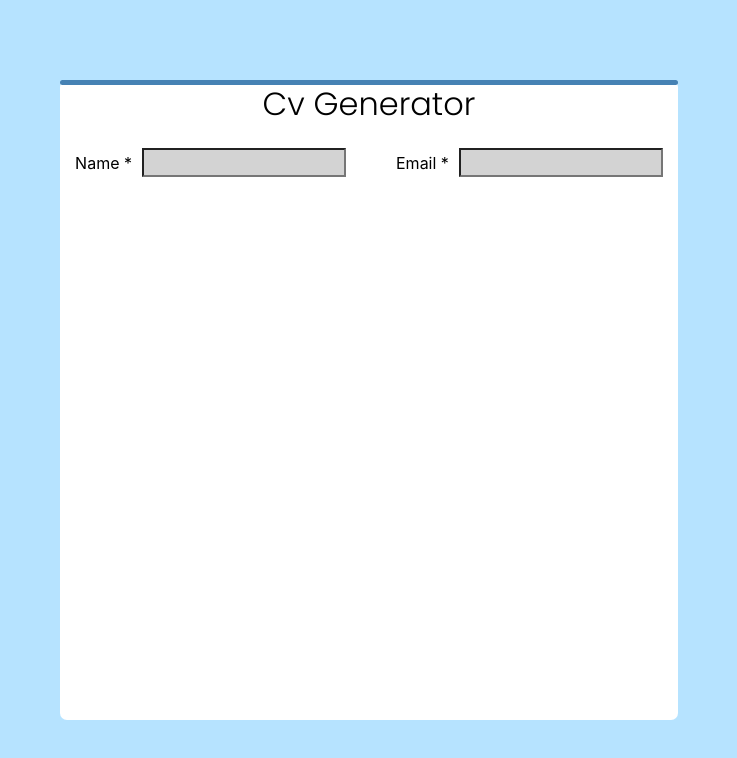
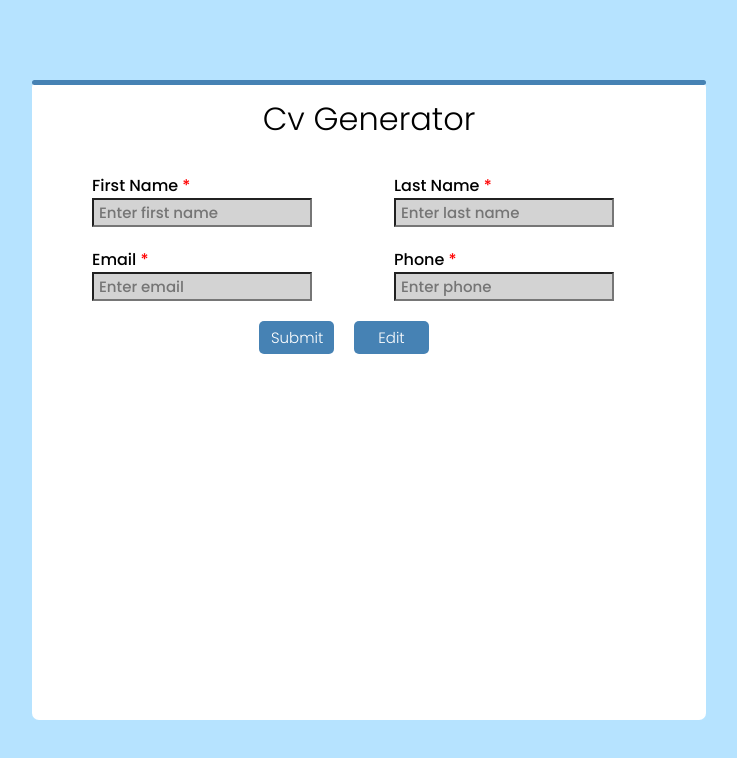
Before and after one commit to MubashirWaheed/CV-Appliaction, a React (Create React App) app: page / in a window 1280 px wide. Shown: the top 758 px of the page, without its empty margins (271-1008 px from the left). Built offline with nearby package versions, Linux system fonts and the light colour scheme.

Commit message:
form styling

```diff
--- a/src/App.css
+++ b/src/App.css
@@ -12,7 +12,7 @@
   align-items: center;
   flex-direction: column;
 }
-form {
+.main {
   width: 95%;
   height: 80vh;
   display: flex;
@@ -24,13 +24,11 @@ form {
 
 .background-card {
   background-color: white;
-  /* width: 60%; */
   position: relative;
   border-radius: 7px;
   display: flex;
   flex-direction: column;
   align-items: center;
-  /* width: 70%; */
   height: 100%;
 }
 .background-card::after {
@@ -42,7 +40,8 @@ form {
   border-top: 5px solid steelblue;
   border-radius: 10px;
 }
-h1 {
+.heading {
   font-family: "Poppins", sans-serif;
   font-weight: 300;
+  padding: 15px 10px 0px 10px;
 }
--- a/src/App.js
+++ b/src/App.js
@@ -3,15 +3,15 @@ import GeneralInfo from './components/GeneralInfo';
 function App() {
   return (
     <div className="App">
-      {/* <GeneralInfo title="mubashir"/> */}
       <div className="background">
-        <form typeof="submit">
+        <div className="main">
           <div className="background-card">
-            <h1>Cv Generator</h1>
+            <h1 className="heading">Cv Generator</h1>
             <GeneralInfo />
           </div>
-        </form>
+        </div>
       </div>
+      {/* <h2>Hello</h2> */}
     </div>
   );
 }
--- a/src/components/GeneralInfo.js
+++ b/src/components/GeneralInfo.js
@@ -17,19 +17,34 @@ class GeneralInfo extends Component{
 
     render(){
         return(
-            <div className="main">
+            <form action="#"  typeof="submit">
                 <div className="row">
-                    <div className="flex name">
-                        <label htmlFor="name">Name *</label>
-                        <input type="text" name="name" id="name" required />
+                    <div className="flex-ver ">
+                        <label htmlFor="name">First Name <span className="red">*</span></label>
+                        <input type="text" name="name" id="name" placeholder="Enter first name" spellCheck="false" autoComplete="off" required />
                     </div>
-                    <div className="flex email ">
-                        <label htmlFor="name">Email *</label>
-                        <input type="text" name="email" id="email-input" required/>
+                    <div className="flex-ver">
+                        <label htmlFor="last-name">Last Name <span className="red">*</span></label>
+                        <input type="text" name="last-name" id="last-name" placeholder="Enter last name" autoComplete="off" required/>
                     </div>
+
                 </div>
-            </div>
+                <div className="row flex">
+                    <div className="email flex-ver">
+                        <label htmlFor="name">Email <span className="red">*</span></label>
+                        <input type="email" name="email" id="email-input" placeholder="Enter email" spellCheck="false" autoComplete="off" required  />
+                    </div>
+                    <div className="flex-ver">
+                        <label htmlFor="tel" className="phone">Phone <span className="red">*</span></label>
+                        <input type="tel" name="phone" id="tel" placeholder="Enter phone" autoComplete="off"  required />
+                    </div>
 
+                </div>
+                <div className="general-submit-btn">
+                    <button className="btn"  type="submit">Submit</button>
+                    <button className="btn">Edit</button>
+                </div>
+            </form>
         )
     }
 
--- a/src/styles/generalInfo.css
+++ b/src/styles/generalInfo.css
@@ -2,37 +2,69 @@
 * {
   margin: 0;
   padding: 0;
+  font-family: "poppins", sans-serif;
 }
 .flex {
   display: flex;
   align-items: center;
 }
-.main {
-  width: 100%;
+.flex-ver {
   display: flex;
-  margin: 20px 0px 0px 0px;
+  flex-direction: column;
+}
+form {
+  display: flex;
+  flex-direction: column;
+  margin: 20px 0px 0px 20px;
   padding-left: 30px;
 }
 .row {
   display: flex;
+  margin: 10px;
 }
 input[type="text"],
 input[type="email"],
-input[type="number"] {
+input[type="tel"] {
   background-color: #d3d3d3;
   height: 25px;
   font-family: "poppins", sans-serif;
   font-size: 15px;
-  width: 200px;
+  width: 70%;
   display: inline-block;
+  padding-left: 5px;
+}
+.red {
+  color: red;
 }
 label {
   margin-right: 10px;
   display: inline-block;
 }
-/* .name {
-  margin: 0px 0px 0px 30px;
-} */
-.email {
-  margin: 0px 0px 0px 50px;
+.phone {
+  margin-right: 8px;
 }
+
+.general-submit-btn {
+  display: flex;
+  align-items: center;
+  justify-content: center;
+  margin-right: 100px;
+}
+.btn {
+  margin: 10px;
+  padding: 5px 12px;
+  cursor: pointer;
+  font-weight: 300;
+  font-size: 15px;
+  width: 75px;
+  background-color: steelblue;
+  color: white;
+  outline: none;
+  border: none;
+  border-radius: 5px;
+  transition: all 200ms ease-in-out;
+}
+.btn:hover {
+  background-color: paleturquoise;
+  color: black;
+}
```
